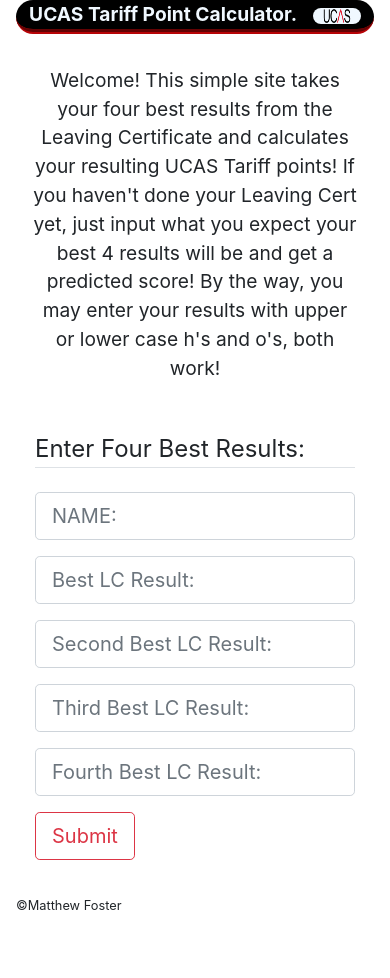
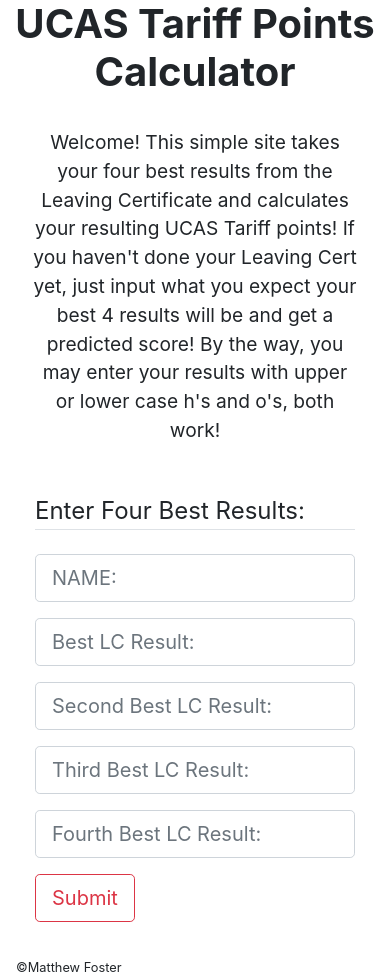
Before and after one commit to MatthewFoster02/UCASCalculator, a plain HTML site: page index.html in a window 390 px wide. Before the commit the page ends 916 px from the top, so only its background shows below. Drawn offline with nearby package versions, Linux system fonts and the light colour scheme.

Commit message:
mobile fixed

```diff
--- a/index.html
+++ b/index.html
@@ -1,6 +1,7 @@
 <!DOCTYPE html>
 <html lang="en">
   <head>
+    <meta name="viewport" content="width=device-width, initial-scale=1.0" />
     <title>UCAS Tariff Points Calculator</title>
     <link rel="icon" type="image/png" sizes="32x32" href="ucasLOGO.png"/>
     <link rel="stylesheet" href="style.css">
@@ -9,12 +10,8 @@
     <link rel="stylesheet" href="https://maxcdn.bootstrapcdn.com/bootstrap/4.0.0/css/bootstrap.min.css" integrity="sha384-Gn5384xqQ1aoWXA+058RXPxPg6fy4IWvTNh0E263XmFcJlSAwiGgFAW/dAiS6JXm" crossorigin="anonymous">
   </head>
   <body>
-    <div class="top-banner">
-      UCAS Tariff Point Calculator.
-      <div style="margin-left: clamp(0.8rem, 2vw + 0.5rem, 2rem);">
-        <img class="imgStyle" src="UCAS.png" alt="">
-      </div>
-    </div>
+
+    <h1 class="title">UCAS Tariff Points Calculator</h1>
 
     <p style="text-align: center; display: block; padding: 2rem; font-size: 1.2rem;">
       Welcome! This simple site takes your four best results from the
--- a/style.css
+++ b/style.css
@@ -2,6 +2,12 @@
   margin: 0;
   padding: 0;
   box-sizing: border-box;
+}
+
+.title {
+  margin: auto;
+  text-align: center;
+  font-weight: bolder;
 }
 
 body {
```
